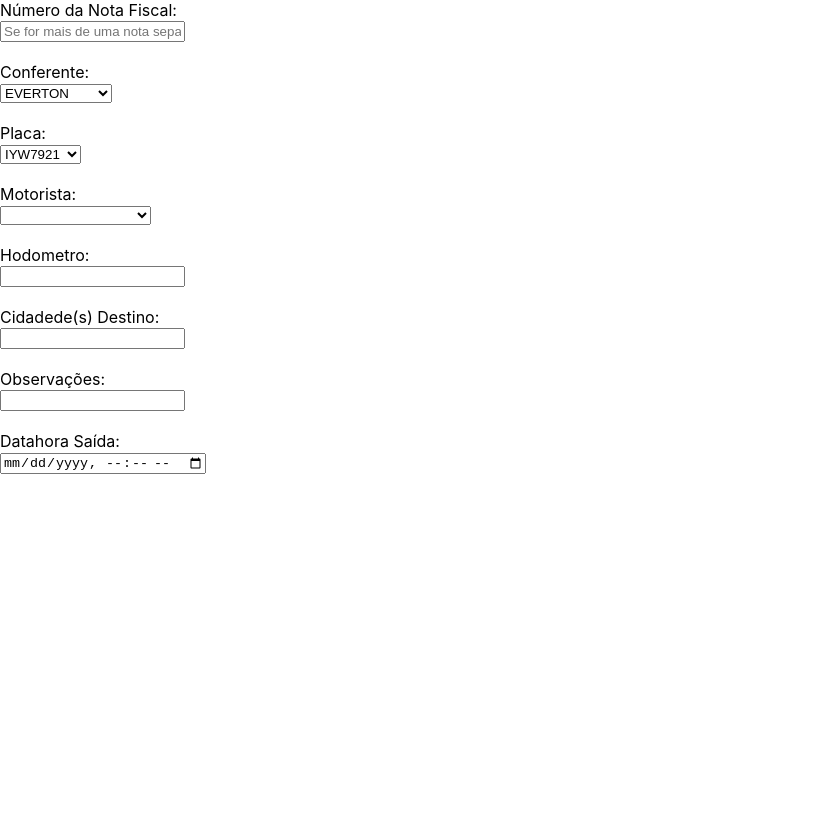
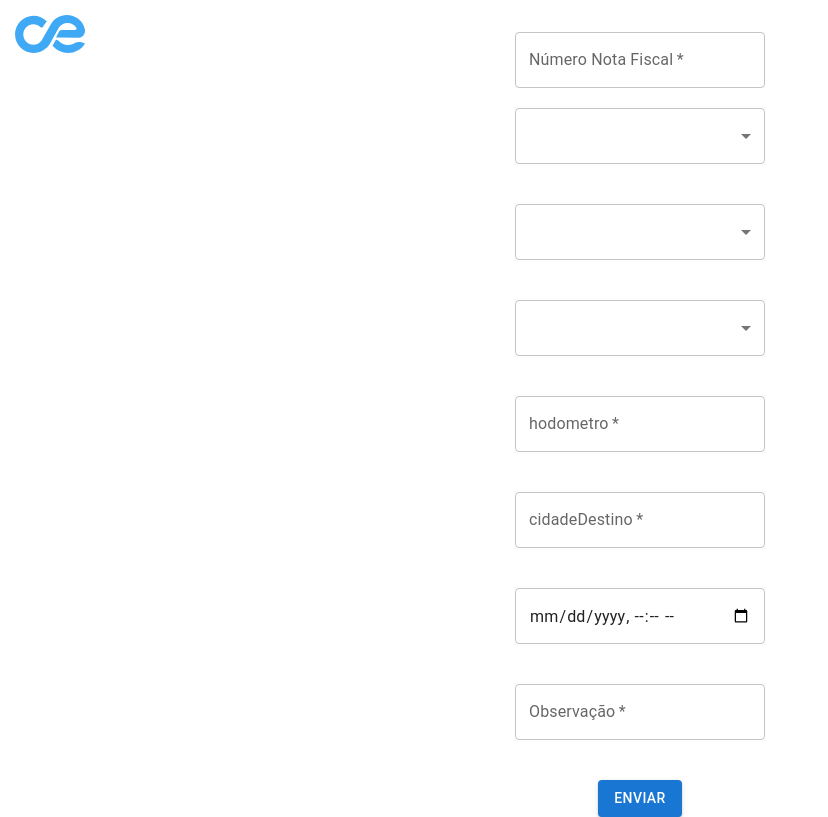
Before and after one commit to andersonguestart098/TRACKING-PLOOMES, a Next.js app: page /forms/saida in a window 1280 px wide. Shown: the whole page, without its empty margins (0-828 px from the left). Built offline with nearby package versions, Linux system fonts and the light colour scheme.

Commit message:
adiconado formularios 1/3 e backend

```diff
--- /dev/null
+++ b/src/controllers/setores/canhoto.ts
@@ -0,0 +1,20 @@
+import { ModelCanhoto } from '@models/setoresInterface';
+import prisma from '@utils/prismaInstance';
+
+export class CanhotoController {
+
+    constructor(
+        private data: ModelCanhoto
+    ){}
+
+    async execute() {
+        await prisma.canhoto.create({
+            data: {
+                motorista: this.data.motorista,
+                notaFiscal: Number(this.data.numeroNotaFiscal),
+                responsavelCanhoto: this.data.responsavelCanhoto,
+                statusCanhoto: this.data.statusCanhoto
+            }
+        })
+    }
+}
--- a/src/models/setoresInterface.ts
+++ b/src/models/setoresInterface.ts
@@ -122,13 +122,13 @@ export interface ModelRetorno {
 
 export interface ModelCanhoto {
     author?: Passagem
+    authorId?: string
     id?: string
     setor?: string
-    authorId?: string
     createdAt?: string
     numeroNotaFiscal: number
     motorista: string
     statusCanhoto: string
-    responsavelCanhoto: number
+    responsavelCanhoto: string
 
 }
--- a/src/pages/api/methodsdatabase/create.ts
+++ b/src/pages/api/methodsdatabase/create.ts
@@ -1,5 +1,6 @@
 import { NextApiRequest, NextApiResponse } from "next"
-import { FinanceiroController } from "~/controllers/setores/financeiro"
+import { CanhotoController } from "@controllers/setores/canhoto"
+import { FinanceiroController } from "@controllers/setores/financeiro"
 
 
 export default async function handler(req: NextApiRequest, res: NextApiResponse) {
@@ -15,7 +16,12 @@ export default async function handler(req: NextApiRequest, res: NextApiResponse)
         case "financeiro":
             await new FinanceiroController(req.body).execute()
             res.status(201).send({result: "criado dado em financeiro"})
-            break;
+        break;
+
+        case "canhoto":
+            await new CanhotoController(req.body).execute()
+            res.status(201).send({result: "criado dado em canhoto"})
+        break;
 
         default:
             res.status(400).send({result: "Setor não reconhecido ou nao informado"})
--- a/src/pages/forms/saida.tsx
+++ b/src/pages/forms/saida.tsx
@@ -1,88 +1,153 @@
+import { Button, InputLabel, MenuItem, Select, TextareaAutosize, TextField } from '@mui/material'
 import React from 'react'
+import { useForm } from "react-hook-form";
+import { sendThisToDatabase } from '@services/sendData';
+import { ModelCanhoto } from '@models/setoresInterface';
 
 type Props = {}
 
-const saida = (props: Props) => {
+const retorno = (props: Props) => {
+  const { register, handleSubmit, getValues, reset, formState: { errors } } = useForm()
+
+  function onSubmit(e: any) {
+    const dadosCanhoto: ModelCanhoto = {
+      motorista: e.motorista,
+      numeroNotaFiscal: e.numeroNotaFiscal,
+      responsavelCanhoto: e.quemRecebeu,
+      statusCanhoto: "Concluido",
+      setor: "canhoto"
+    }
+    sendThisToDatabase("/api/methodsdatabase/create", dadosCanhoto)
+  }
+
   return (
     <div>
-            <label for="numeronf" class="col-form-label">Número da Nota Fiscal:</label><br/>
-            <input type="text" placeholder="Se for mais de uma nota separe por virgula..."/>
+      <img src="/logoce (2).svg" style={{width: 70, marginLeft: 15, marginTop: 15}} />
+      <form
+      onSubmit={handleSubmit(onSubmit)}
+      style={{display: "flex", flexDirection: "column", alignItems: "center", justifyContent: "center", height: "80vh"}}>
+              <TextField
+              {...register("codigoEntrega")}
+              sx={{width: 250}}
+              type="number" required
+              id="codigoEntrega" label="Código da entrega"
+              variant="outlined" />
+              <br/><br/>
+              <TextField
+              {...register("numeroNotaFiscal")}
+              sx={{width: 250}}
+              type="number" required
+              id="numeroNotaFiscal" label="Número Nota Fiscal"
+              variant="outlined" />
               <br/>
 
-            <br/>
-            <label for="nomeconferente" class="col-form-label">Conferente:</label>
-          <br/>
-          <select name="nomeconferente">
-            <option value="EVERTON">EVERTON</option>
-            <option value="DUDU">DUDU</option>
-            <option value="MAX">MAX</option>
-            <option value="CRISTIANO D.">CRISTIANO D.</option>
-            <option value="MANOEL">MANOEL</option>
-            <option value="MATHEUS">MATHEUS</option>
-          </select>
+              <InputLabel htmlFor="conferente" id="conferente">conferente</InputLabel>
+              <Select
+                required
+                {...register("conferente")}
+                labelId="conferente"
+                id="conferente"
+                label="conferente"
+                sx={{width: 250}}
+              >
+                <MenuItem disabled value=" "></MenuItem>
+                <MenuItem value="Max">Max</MenuItem>
+                <MenuItem value="Dudu">Dudu</MenuItem>
+                <MenuItem value="Cristiano">Cristiano</MenuItem>
+                <MenuItem value="Matheus">Matheus</MenuItem>
+                <MenuItem value="Manoel">Manoel</MenuItem>
+              </Select>
+              <br/><br/>
+              <InputLabel id="placa">Placa:</InputLabel>
+                <Select
+                  required
+                  {...register("placa")}
+                  labelId="placa"
+                  id="demo-simple-select"
+                  label="placa"
+                  sx={{width: 250}}
+                >
+                  <MenuItem disabled value=" "></MenuItem>
+                  <MenuItem value="IYW-7921">IYW7921</MenuItem>
+                  <MenuItem value="IWC5261">IWC5261</MenuItem>
+                  <MenuItem value="JBD-7E59">JBD7E59</MenuItem>
+                  <MenuItem value="IZT1E84">IZT1E84</MenuItem>
+                  <MenuItem value="IWW7921">IWW7921</MenuItem>
+                  <MenuItem value="IVO1603">IVO1603</MenuItem>
+                  <MenuItem value="AZI2E30">AZI2E30</MenuItem>
+                  <MenuItem value="ITA7784">ITA7784</MenuItem>
+                  <MenuItem value="IUT9476">IUT9476</MenuItem>
+                  <MenuItem value="IST6840">IST6840</MenuItem>
+                  <MenuItem value="IVP0G05">IVP0G05</MenuItem>
+                  <MenuItem value="JBD9H36">JBD9H36</MenuItem>
+                  <MenuItem value="IXH8706">IXH8706</MenuItem>
+              </Select>
               <br/><br/>
 
-              <label for="placa" class="col-form-label">Placa:</label>
-              <br/>
-          <select name="placa" id="placa">
-            <option value="IYW-7921">IYW7921</option>
-            <option value="IWC5261">IWC5261</option>
-            <option value="JBD-7E59">JBD7E59</option>
-            <option value="IZT1E84">IZT1E84</option>
-            <option value="IWW7921">IWW7921</option>
-            <option value="IVO1603">IVO1603</option>
-            <option value="AZI2E30">AZI2E30</option>
-            <option value="ITA7784">ITA7784</option>
-            <option value="IUT9476">IUT9476</option>
-            <option value="IST6840">IST6840</option>
-            <option value="IVP0G05">IVP0G05</option>
-            <option value="JBD9H36">JBD9H36</option>
-            <option value="IXH8706">IXH8706</option>
-          </select>
+                <Select
+                  required
+                  {...register("motorista")}
+                  labelId="motorista"
+                  id="demo-simple-select"
+                  label="motorista"
+                  sx={{width: 250}}
+                >
+                  <MenuItem disabled value=" "></MenuItem>
+                  <MenuItem value="ALEXANDRE">ALEXANDRE</MenuItem>
+                  <MenuItem value="DIONATHA">DIONATHA</MenuItem>
+                  <MenuItem value="DOUGLAS">DOUGLAS</MenuItem>
+                  <MenuItem value="IGON">IGON</MenuItem>
+                  <MenuItem value="JULIANO">JULIANO</MenuItem>
+                  <MenuItem value="MATHEUS">MATHEUS</MenuItem>
+                  <MenuItem value="PAULO">PAULO</MenuItem>
+                  <MenuItem value="VANDERLEI">VANDERLEI</MenuItem>
+                  <MenuItem value="VILNEI">VILNEI</MenuItem>
+                  <MenuItem value="MAX">MAX</MenuItem>
+                  <MenuItem value="PAULO VITOR">PAULO VITOR</MenuItem>
+                  <MenuItem value="CRISTIANO">CRISTIANO</MenuItem>
+                  <MenuItem value="WILLIAM">WILLIAM</MenuItem>
+                  <MenuItem value="PAULO ALEXANDRE">PAULO ALEXANDRE</MenuItem>
+              </Select>
               <br/><br/>
 
-              <label for="motorista" class="col-form-label">Motorista:</label>
-              <br/>
-          <select name="motorista" id="motorista">
-            <option value=" "> </option>
-            <option value="ALEXANDRE">ALEXANDRE</option>
-            <option value="DIONATHA">DIONATHA</option>
-            <option value="DOUGLAS">DOUGLAS</option>
-            <option value="IGON">IGON</option>
-            <option value="JULIANO">JULIANO</option>
-            <option value="MATHEUS">MATHEUS</option>
-            <option value="PAULO">PAULO</option>
-            <option value="VANDERLEI">VANDERLEI</option>
-            <option value="VILNEI">VILNEI</option>
-            <option value="MAX">MAX</option>
-            <option value="PAULO VITOR">PAULO VITOR</option>
-            <option value="CRISTIANO">CRISTIANO</option>
-            <option value="WILLIAM">WILLIAM</option>
-            <option value="PAULO ALEXANDRE">PAULO ALEXANDRE</option>
-          </select>
+                  <TextField
+                  {...register("hodometro")}
+                  sx={{width: 250}}
+                  type="number" required
+                  id="hodometro" label="hodometro"
+                  variant="outlined" />
                   <br/><br/>
 
-              <label for="hodometro" class="col-form-label">Hodometro:</label>
-            <br/>
-          <input type="text"  name="hodometro"/>
+                  <TextField
+                  {...register("cidadeDestino")}
+                  sx={{width: 250}}
+                  type="number" required
+                  id="cidadeDestino" label="cidadeDestino"
+                  variant="outlined" />
                   <br/><br/>
 
-            <label for="destino" class="col-form-label">Cidadede(s) Destino:</label>
-            <br/>
-            <input type="text"  name="destino"/>
+                  <TextField
+                  {...register("dataHoraSaida")}
+                  sx={{width: 250}}
+                  type="datetime-local" required
+                  id="dataHoraSaida"
+                  variant="outlined" />
                   <br/><br/>
-          <label for="obs" class="col-form-label">Observações:</label>
-            <br/>
-          <input type="text"  name="obs"/>
-            <br/><br/>
-          <label for="datahorasaida" class="col-form-label">Datahora Saída:</label>
-            <br/>
-          <input type="datetime-local"  name="datahorasaida"/>
+
+                  <TextField
+                  {...register("obs")}
+                  sx={{width: 250, height: 350}}
+                  type="text" required
+                  id="obs" label="Observação"
+                  variant="outlined" />
                   <br/><br/>
 
 
+
+              <Button type="submit" variant="contained">Enviar</Button>
+          </form>
     </div>
   )
 }
 
-export default saida
+export default retorno
--- a/src/repositories/mutateData.ts
+++ b/src/repositories/mutateData.ts
@@ -1,5 +1,5 @@
 import { sendThisToDatabase } from "@services/sendData"
-import { ModelFinanceiro } from "~/models/financeiro/financeiroSchema"
+import { ModelFinanceiro } from "@models/setoresInterface"
 import { databaseRepositoryImpl } from "./databaseRepository_impl"
 
 export class databaseRepository implements databaseRepositoryImpl {
```
Also changed, not shown: src/components/customCard/index.tsx (+8 -5 lines), src/controllers/findAllDataSetors.ts (+17 -0 lines), src/controllers/setores/saida.ts (added, +27 -0 lines), src/pages/forms/canhoto.tsx (+70 -37 lines), src/pages/home.tsx (+27 -6 lines), 2 other files (tests, documents, lock files or other folders). Lines whose indentation alone changed are shown as unchanged.
